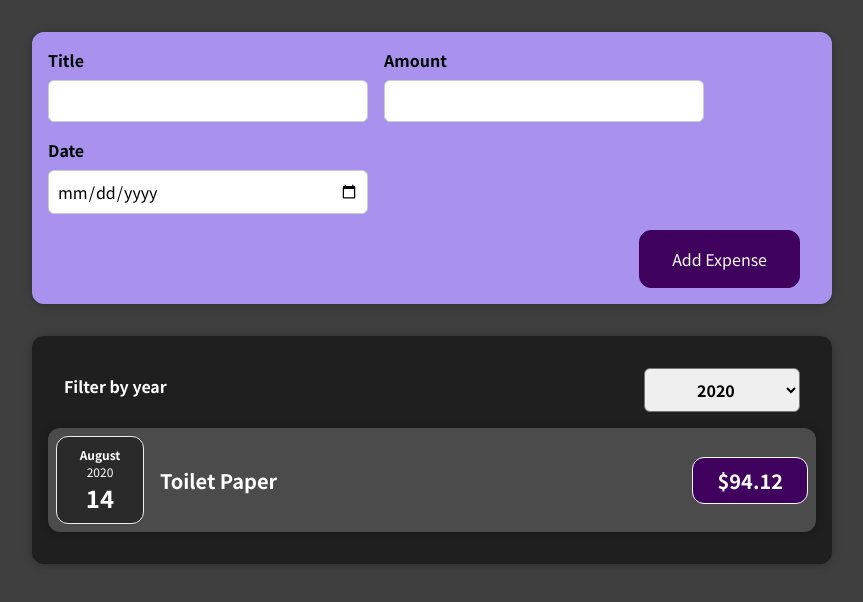
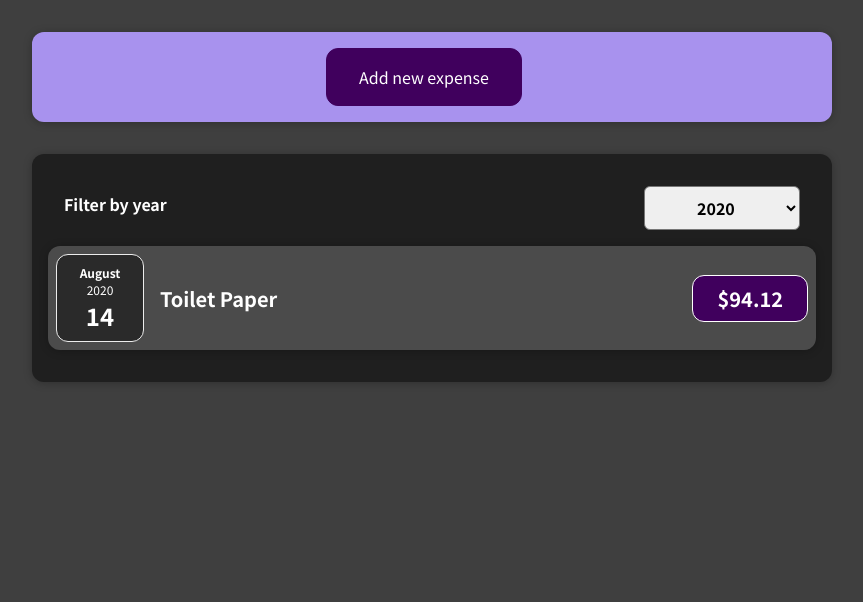
Before and after one commit to zakharovdm/cost-tracker, a React (Create React App) app: page / in a window 1280 px wide. Shown: the top 602 px of the page, without its empty margins (208-1071 px from the left). Built offline with nearby package versions, Linux system fonts and the light colour scheme.

Commit message:
feat: add hiding form

```diff
--- a/src/components/NewExpense/ExpenseForm.js
+++ b/src/components/NewExpense/ExpenseForm.js
@@ -61,6 +61,7 @@ const ExpenseForm = (props) => {
         </div>
       </div>
       <div className='new-expense__actions'>
+        <button type='button' onClick={props.onCancel}>Cancel</button>
         <button type='submit'>Add Expense</button>
       </div>
     </form>
--- a/src/components/NewExpense/NewExpense.js
+++ b/src/components/NewExpense/NewExpense.js
@@ -1,7 +1,10 @@
 import ExpenseForm  from './ExpenseForm';
+import { useState } from 'react';
 import './NewExpense.css';
 
 const NewExpense = (props) => {
+  const [isEditing, setEditing] = useState(false);
+
   const onSaveExpenseDataHandler = (enteredData) => {
     const expenseData = {
       ...enteredData,
@@ -9,11 +12,30 @@ const NewExpense = (props) => {
     }
 
     props.onAddExpense(expenseData);
+    setEditing(false);
+  }
+
+  const startEditingHandler = () => {
+    setEditing(true);
+  }
+
+  const stopEditingHandler = () => {
+    setEditing(false);
+  }
+
+  let newExpenseContent = (
+    <button type='button' onClick = {startEditingHandler}>Add new expense</button>
+  );
+
+  if (isEditing) {
+    newExpenseContent = <ExpenseForm
+    onCancel={stopEditingHandler}
+    onSaveExpenseData={onSaveExpenseDataHandler}/>
   }
 
   return (
     <div className='new-expense'>
-      <ExpenseForm onSaveExpenseData={onSaveExpenseDataHandler}/>
+      {newExpenseContent}
     </div>
   );
 };
```
